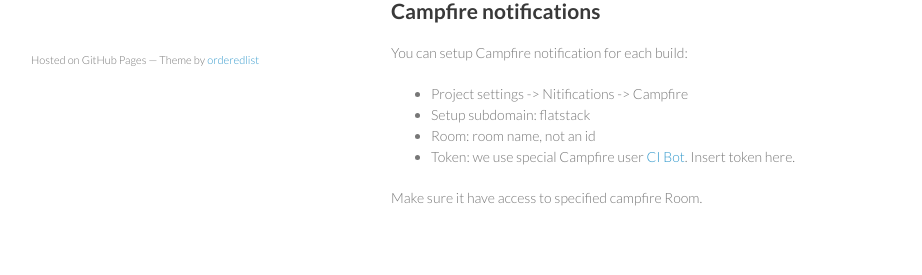
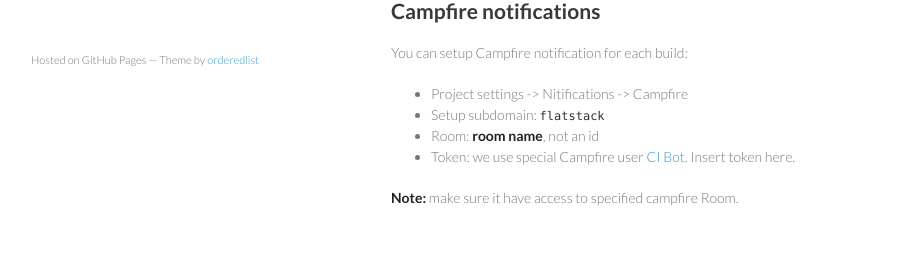
Before and after one commit to mike-burns/fs.github.com, a Jekyll site: the page built from ci-semaphoreapp.md, in a window 1280 px wide. Shown: the part 761-1036 px from the top of the page, without its empty margins (179-1101 px from the left). Built offline with Jekyll 4.4.1, drawn with Linux system fonts in a browser that asks for light colours.

Commit message:
Update ci-semaphoreapp.md

```diff
--- a/ci-semaphoreapp.md
+++ b/ci-semaphoreapp.md
@@ -34,8 +34,8 @@ If you would like ship code to Heroku right after success build you can use [scr
 
 You can setup Campfire notification for each build:
 * Project settings -> Nitifications -> Campfire
-* Setup subdomain: flatstack
-* Room: room name, not an id
+* Setup subdomain: `flatstack`
+* Room: **room name**, not an id
 * Token: we use special Campfire user [CI Bot](https://flatstack.basecamphq.com/W5050260). Insert token here.
 
-Make sure it have access to specified campfire Room.
+**Note:** make sure it have access to specified campfire Room.
```
